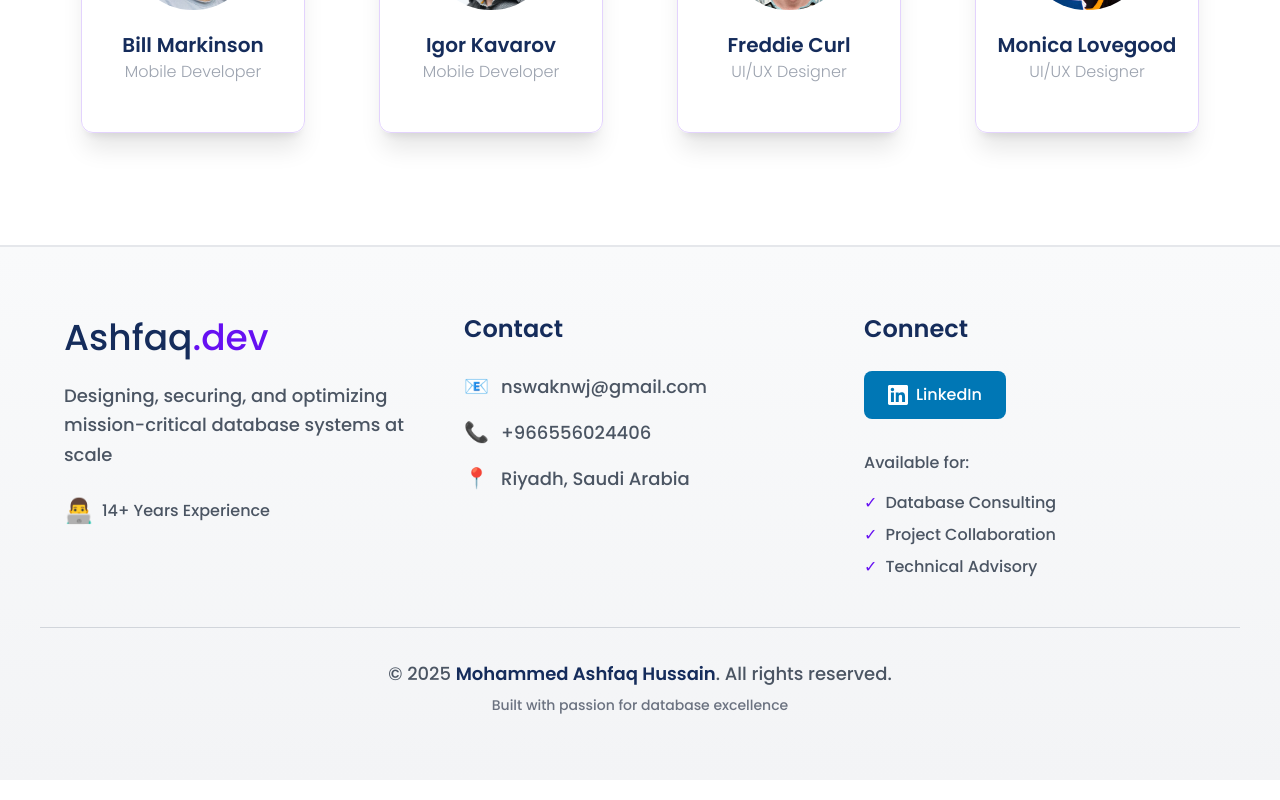
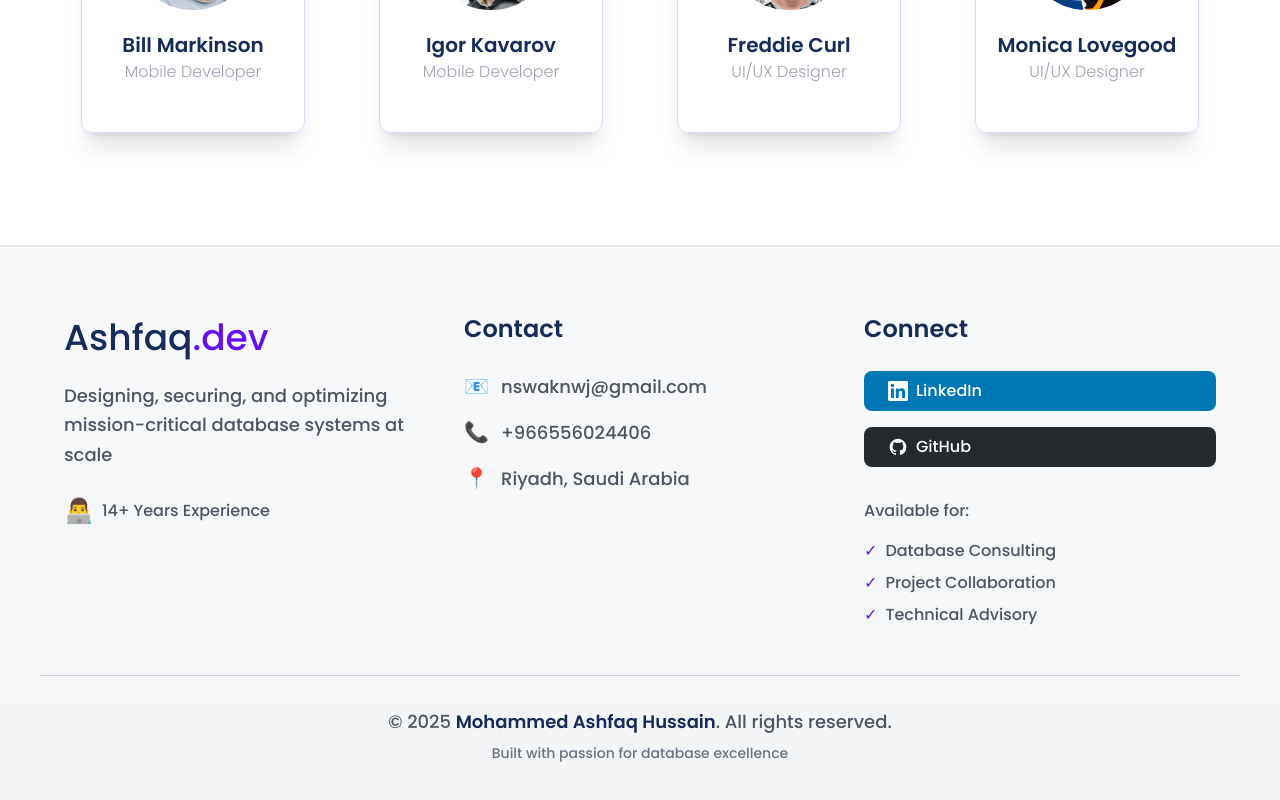
Before and after one commit to ondhiyabhavin-create/Hussain-portfolio, a React (Create React App) app: page /team in a window 1280 px wide. Shown: the part 1479-2279 px from the top of the page. Built offline with nearby package versions, Linux system fonts and the light colour scheme.

Commit message:
changes by client

```diff
--- a/src/parts/Footer.js
+++ b/src/parts/Footer.js
@@ -59,12 +59,13 @@
           <Fade direction="up" delay={400} triggerOnce>
             <div>
               <h2 className="text-xl sm:text-2xl font-bold text-theme-blue mb-4 sm:mb-6">Connect</h2>
+              <div className="flex flex-col space-y-3 sm:space-y-4">
                 {PersonalInfo.linkedin && (
                   <Button
                     href={PersonalInfo.linkedin}
                     type="link"
                     target="_blank"
-                  className="inline-flex items-center space-x-2 px-4 sm:px-5 md:px-6 py-2 sm:py-2.5 md:py-3 bg-[#0077b5] text-white rounded-lg hover:bg-[#005885] hover:shadow-lg hover:scale-105 transition-all duration-300 transform text-sm sm:text-base"
+                    className="inline-flex items-center space-x-2 px-4 sm:px-5 md:px-6 py-1.5 sm:py-2 bg-[#0077b5] text-white rounded-lg hover:bg-[#005885] hover:shadow-lg hover:scale-105 transition-all duration-300 transform text-sm sm:text-base"
                     isExternal
                   >
                     <svg className="w-5 h-5" fill="currentColor" viewBox="0 0 24 24" xmlns="http://www.w3.org/2000/svg">
@@ -73,6 +74,18 @@
                     <span>LinkedIn</span>
                   </Button>
                 )}
+                <Button
+                  href="#"
+                  type="link"
+                  className="inline-flex items-center space-x-2 px-4 sm:px-5 md:px-6 py-1.5 sm:py-2 bg-[#24292e] text-white rounded-lg hover:bg-[#1a1e22] hover:shadow-lg hover:scale-105 transition-all duration-300 transform text-sm sm:text-base"
+                  onClick={(e) => e.preventDefault()}
+                >
+                  <svg className="w-5 h-5" fill="currentColor" viewBox="0 0 24 24" xmlns="http://www.w3.org/2000/svg">
+                    <path fillRule="evenodd" d="M12 2C6.477 2 2 6.484 2 12.017c0 4.425 2.865 8.18 6.839 9.504.5.092.682-.217.682-.483 0-.237-.008-.868-.013-1.703-2.782.605-3.369-1.343-3.369-1.343-.454-1.158-1.11-1.466-1.11-1.466-.908-.62.069-.608.069-.608 1.003.07 1.531 1.032 1.531 1.032.892 1.53 2.341 1.088 2.91.832.092-.647.35-1.088.636-1.338-2.22-.253-4.555-1.113-4.555-4.951 0-1.093.39-1.988 1.029-2.688-.103-.253-.446-1.272.098-2.65 0 0 .84-.27 2.75 1.026A9.564 9.564 0 0112 6.844c.85.004 1.705.115 2.504.337 1.909-1.296 2.747-1.027 2.747-1.027.546 1.379.202 2.398.1 2.651.64.7 1.028 1.595 1.028 2.688 0 3.848-2.339 4.695-4.566 4.943.359.309.678.92.678 1.855 0 1.338-.012 2.419-.012 2.747 0 .268.18.58.688.482A10.019 10.019 0 0022 12.017C22 6.484 17.522 2 12 2z" clipRule="evenodd" />
+                  </svg>
+                  <span>GitHub</span>
+                </Button>
+              </div>
               <div className="mt-6 sm:mt-8">
                 <p className="text-sm sm:text-base text-gray-600 mb-3 sm:mb-4">Available for:</p>
                 <div className="space-y-1.5 sm:space-y-2">
```
Lines whose indentation alone changed are shown as unchanged.
